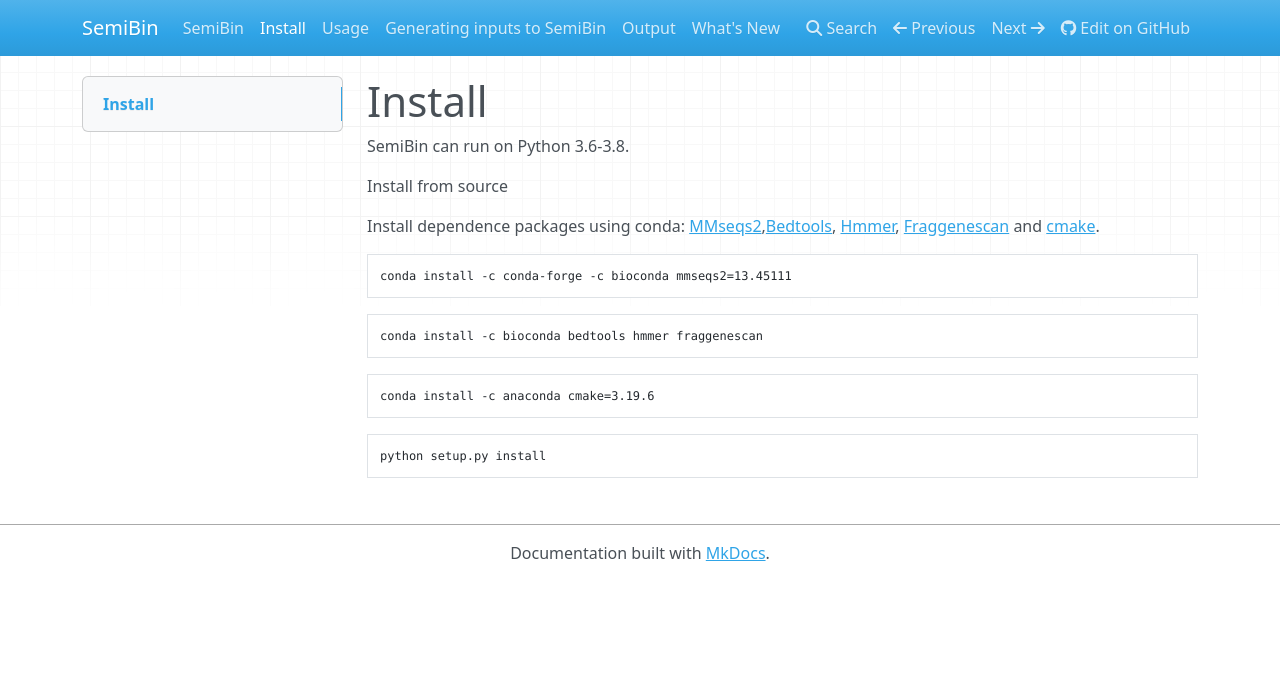
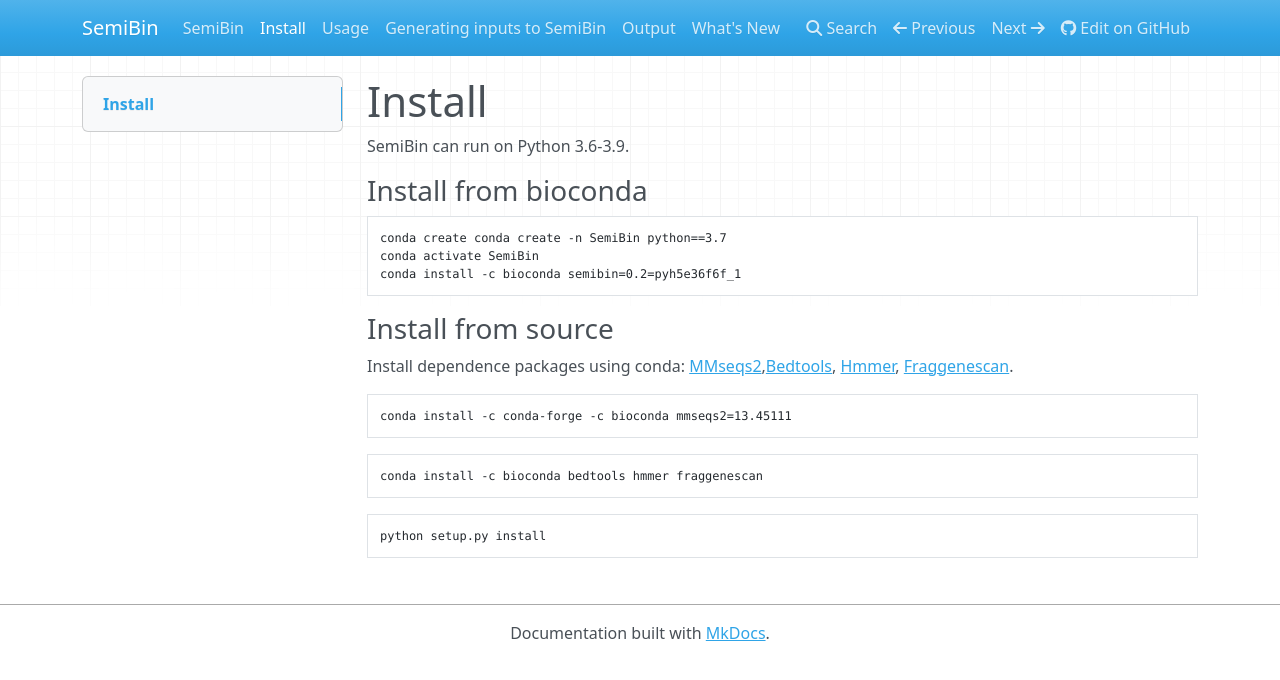
Before and after one commit to BigDataBiology/SemiBin, an MkDocs documentation site: the page built from docs/install.md, in a window 1280 px wide. Shown: the top 680 px of the page. Built offline with MkDocs 1.6.1, drawn with Linux system fonts in a browser that asks for light colours; nearby versions of some CDN libraries.

Commit message:
Add install from bioconda

````diff
--- a/docs/install.md
+++ b/docs/install.md
@@ -1,10 +1,18 @@
 # Install
 
-SemiBin can run on Python 3.6-3.8.
+SemiBin can run on Python 3.6-3.9.
 
-Install from source
+### Install from bioconda ###
 
-Install dependence packages using conda: [MMseqs2](https://github.com/soedinglab/MMseqs2),[Bedtools](http://bedtools.readthedocs.org/]), [Hmmer](http://hmmer.org/),  [Fraggenescan](https://sourceforge.net/projects/fraggenescan/) and [cmake](https://cmake.org/).
+```bash
+conda create conda create -n SemiBin python==3.7
+conda activate SemiBin
+conda install -c bioconda semibin=0.2=pyh5e36f6f_1
+```
+
+### Install from source ###
+
+Install dependence packages using conda: [MMseqs2](https://github.com/soedinglab/MMseqs2),[Bedtools](http://bedtools.readthedocs.org/]), [Hmmer](http://hmmer.org/),  [Fraggenescan](https://sourceforge.net/projects/fraggenescan/).
 
 ```bash
 conda install -c conda-forge -c bioconda mmseqs2=13.45111
@@ -14,9 +22,5 @@
 ```
 
 ```bash
-conda install -c anaconda cmake=3.19.6
-```
-
-```bash
 python setup.py install
 ```
--- a/setup.py
+++ b/setup.py
@@ -26,13 +26,13 @@
       author_email='shaojun1997777@gmail.com',
       license='MIT',
       packages = ['SemiBin'],
+      setup_requires=['numpy'],
       install_requires=[
-          'numpy',
           'Biopython',
           'tqdm',
           'pyyaml',
           'atomicwrites',
-          'torch==1.5',
+          'torch==1.8',
           'python-igraph',
           'pandas',
           'scikit-learn',
````
Also changed, not shown: README.md (+9 -3 lines), 1 other file.
